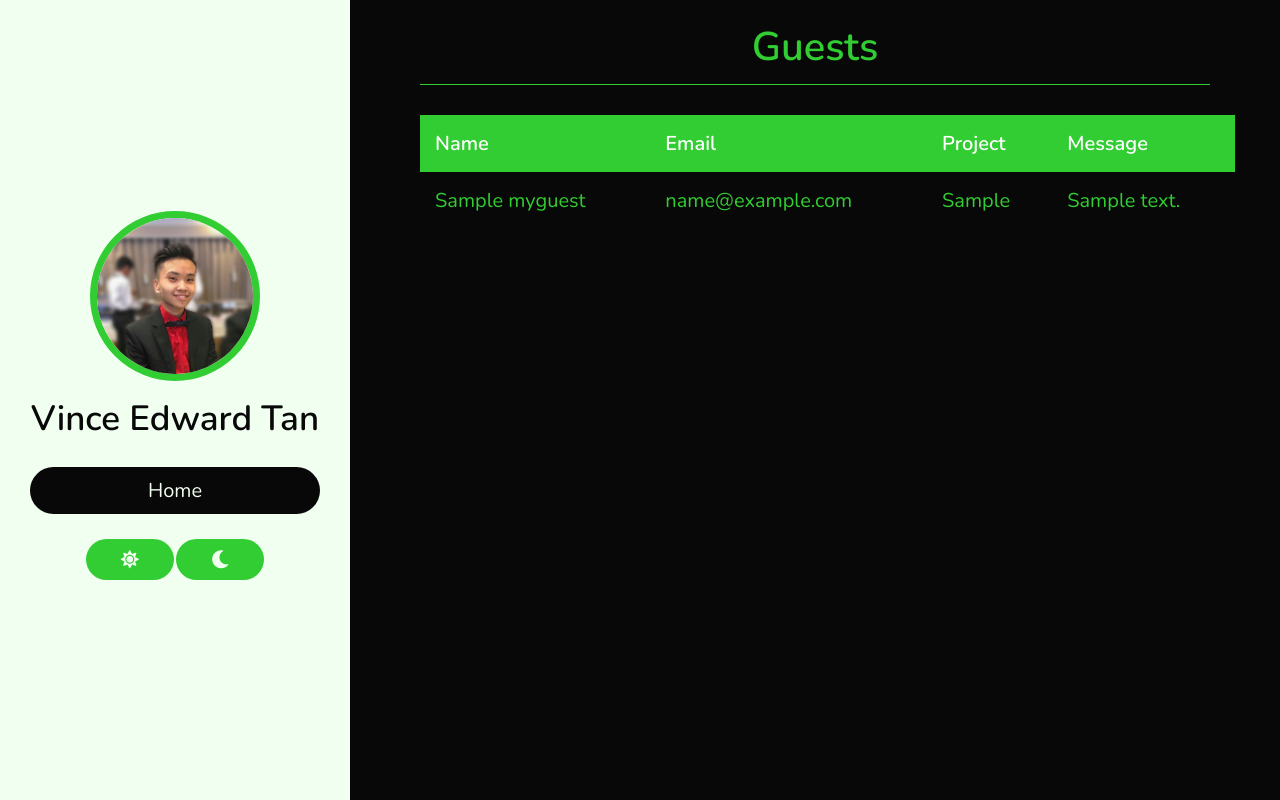
After one commit to vemt17/lab2, a PHP site: page /guests.php in a window 1280 px wide. The commit adds this page. Run offline with PHP 8.4, Linux system fonts and the light colour scheme; tables that the repository leaves empty or names only in its code hold one stand-in row (values such as "Sample post").

Commit message:
guests.php

```diff
--- /dev/null
+++ b/week9/guests.php
@@ -0,0 +1,109 @@
+<!DOCTYPE html>
+<html lang="en">
+<head>
+    <meta charset="UTF-8">
+    <meta name="viewport" content="width=device-width, initial-scale=1.0">
+    <title>Guests</title>
+
+    <!-- font awesome cdn link  -->
+    <link rel="stylesheet" href="https://cdnjs.cloudflare.com/ajax/libs/font-awesome/5.15.2/css/all.min.css">
+
+    <!-- custom css file link  -->
+    <link rel="stylesheet" href="css/style.css">
+    <style>
+    table {
+      border-collapse: collapse;
+      width: 97%;
+      color: #32cd32;
+    }
+
+    th, td {
+      text-align: left;
+      font-size: 20px;
+      padding: 15px;
+    }
+
+    th {
+      background-color: #32cd32;
+      color: white;
+    }
+    </style>
+</head>
+<body>
+
+<!-- header section starts  -->
+
+<header>
+
+    <div class="user">
+        <img src="images/me pic.png" alt="">
+        <h3 class="name">Vince Edward Tan</h3>
+    </div>
+
+    <nav class="navbar">
+        <ul>
+            <li><a href="index.php">Home</a></li>
+            <button class="btn" onclick="light()"><i class="fas fa-sun"></i></button>
+            <script>function light() {document.documentElement.style.setProperty('--white', '#080808'); document.documentElement.style.setProperty('--black', '#f0fff0');}</script>
+            <button class="btn" onclick="dark()"><i class="fas fa-moon"></i></button>
+            <script>function dark() {document.documentElement.style.setProperty('--white', '#f0fff0'); document.documentElement.style.setProperty('--black', '#080808');}</script>
+        </ul>
+    </nav>
+
+</header>
+<!-- header section ends -->
+
+<!-- about section starts  -->
+
+<section class="about" id="about">
+
+<h1 class="heading"> <span>Guests</span></h1>
+
+<div class="row">
+
+    <div class="info">
+        <?php
+        // database details
+        $host = "localhost";
+        $username = "root";
+        $password = "";
+        $dbname = "myDB";
+
+        $conn = mysqli_connect($host, $username, $password, $dbname);
+
+        if (!$conn)
+          {
+          die('Could not connect: ' . mysql_error());
+          }
+
+        $result = mysqli_query($conn,"SELECT * FROM myguests");
+
+        echo "<table>
+        <tr>
+        <th>Name</th>
+        <th>Email</th>
+        <th>Project</th>
+        <th>Message</th>
+        </tr>";
+
+        while($row = mysqli_fetch_array($result))
+          {
+          echo "<tr>";
+          echo "<td>" . $row['name'] . "</td>";
+          echo "<td>" . $row['email'] . "</td>";
+          echo "<td>" . $row['project'] . "</td>";
+          echo "<td>" . $row['message'] . "</td>";
+          echo "</tr>";
+          }
+        echo "</table>";
+        mysqli_close($conn);
+
+        ?>
+    </div>
+</div>
+
+</section>
+
+<!-- about section ends -->
+</body>
+</html>
--- a/week9/index.php
+++ b/week9/index.php
@@ -29,6 +29,7 @@
             <li><a href="#portfolio"> My Portfolio</a></li>
             <li><a href="#contact">Contact Me</a></li>
             <li><a href="resources.php">Resources</a></li>
+            <li><a href="guests.php">Guests</a></li>
             <button class="btn" onclick="light()"><i class="fas fa-sun"></i></button>
             <script>function light() {document.documentElement.style.setProperty('--white', '#080808'); document.documentElement.style.setProperty('--black', '#f0fff0');}</script>
             <button class="btn" onclick="dark()"><i class="fas fa-moon"></i></button>
```
